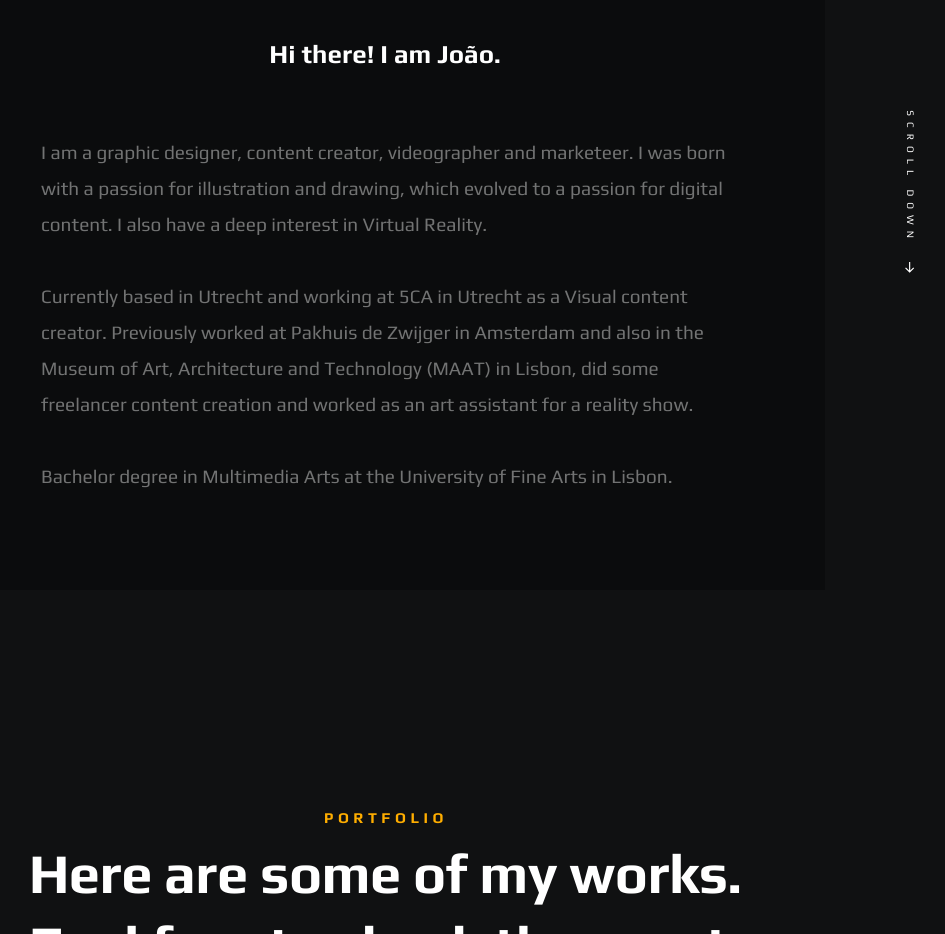
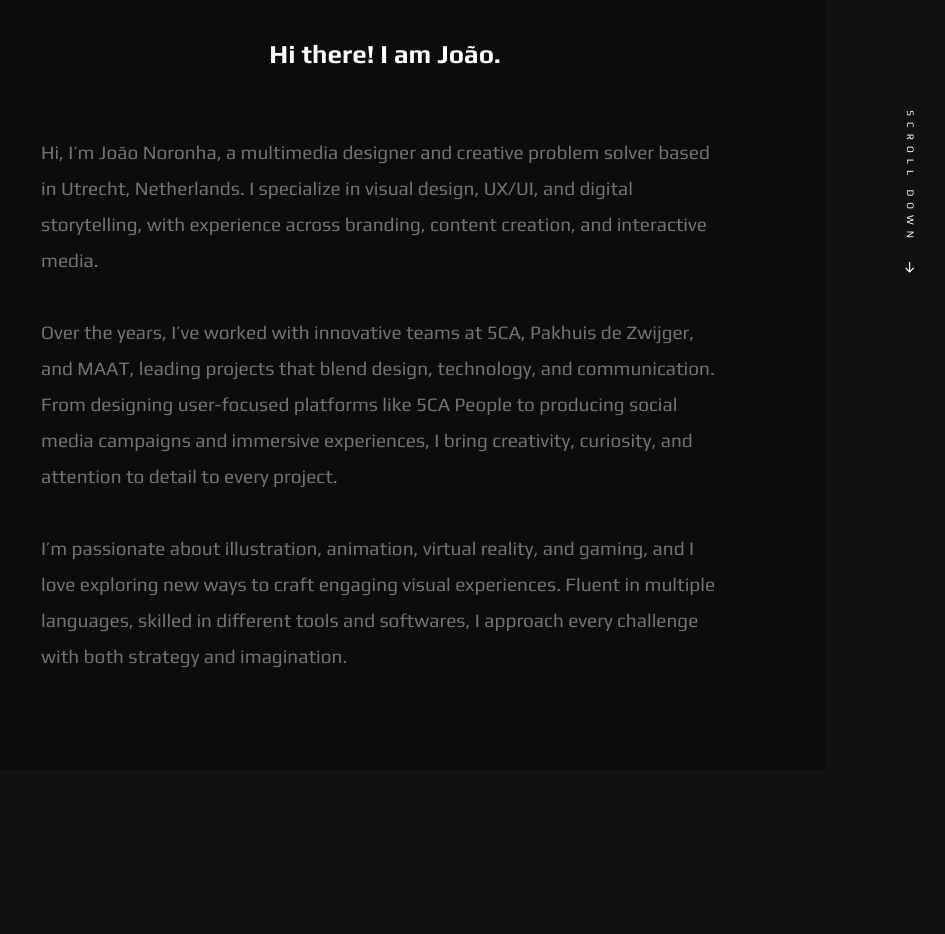
Before and after one commit to JohnNoronha/JohnNoronha.github.io, a plain HTML site: page index.html in a window 1280 px wide. Shown: the part 820-1754 px from the top of the page, without its empty margins (255-1200 px from the left). Drawn offline with Linux system fonts and the light colour scheme.

Commit message:
changed text in intro

```diff
--- a/index.html
+++ b/index.html
@@ -149,21 +149,17 @@
 
                     <p>
 
-
-                        I am a graphic designer, content creator, videographer and marketeer.
-
-
-                        I was born with a passion for illustration and drawing, which evolved to a passion for digital content. I also have a deep interest in Virtual Reality.
-
-                        <br><br>
-
-                        Currently based in Utrecht and working at 5CA in Utrecht as a Visual content creator.
-                        Previously worked at Pakhuis de Zwijger in Amsterdam and also in the Museum of Art, Architecture and Technology (MAAT) in Lisbon, did some freelancer content creation and worked as an art assistant for a reality show.
+                        Hi, I’m João Noronha, a multimedia designer and creative problem solver based in Utrecht, Netherlands. I specialize in visual design, UX/UI, and digital storytelling, with experience across branding, content creation, and interactive media.
 
                         <br>
                         <br>
 
-                        Bachelor degree in Multimedia Arts at the University of Fine Arts in Lisbon.
+                        Over the years, I’ve worked with innovative teams at 5CA, Pakhuis de Zwijger, and MAAT, leading projects that blend design, technology, and communication. From designing user-focused platforms like 5CA People to producing social media campaigns and immersive experiences, I bring creativity, curiosity, and attention to detail to every project.
+
+                        <br>
+                        <br>
+
+                        I’m passionate about illustration, animation, virtual reality, and gaming, and I love exploring new ways to craft engaging visual experiences. Fluent in multiple languages, skilled in different tools and softwares, I approach every challenge with both strategy and imagination.
 
 
 
```
